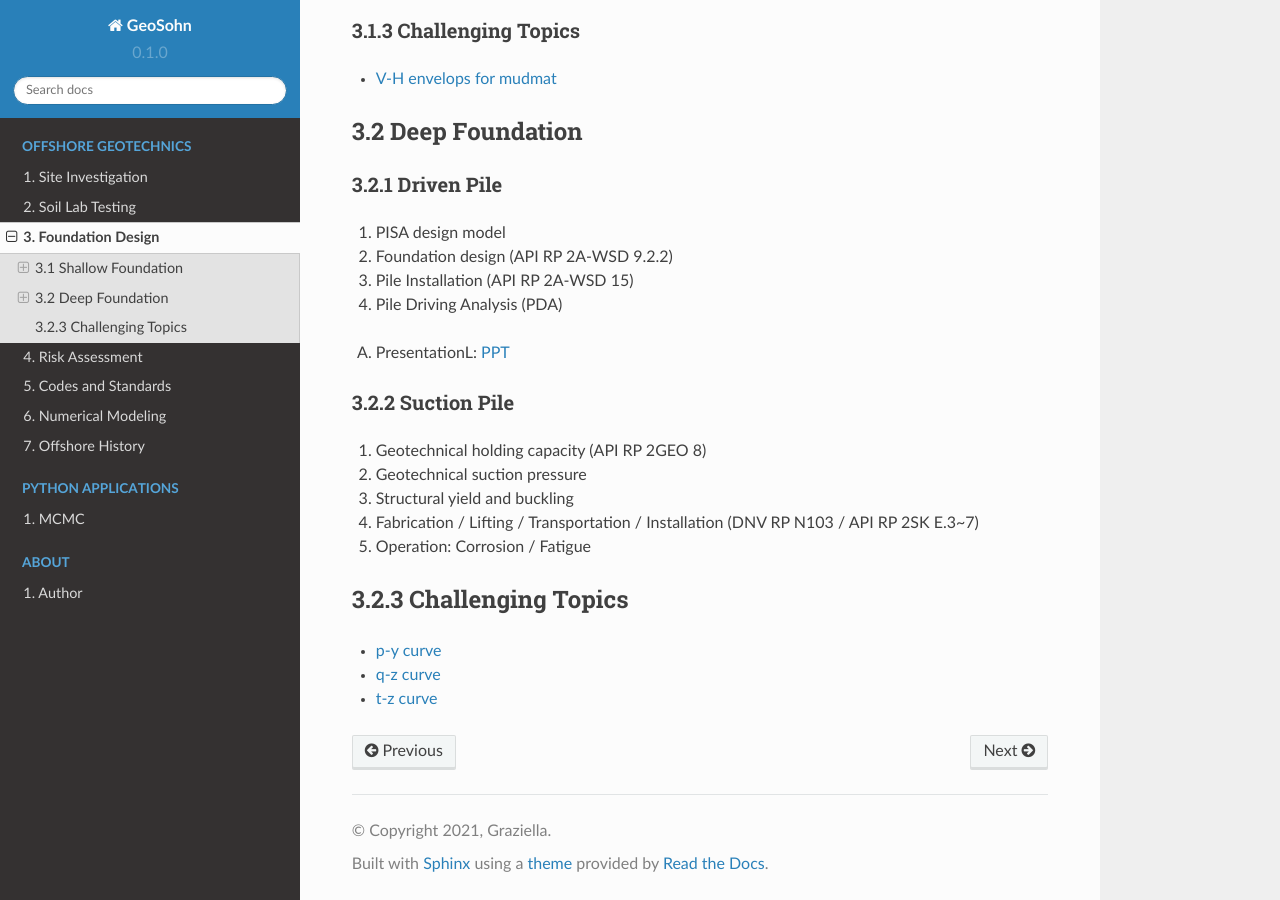
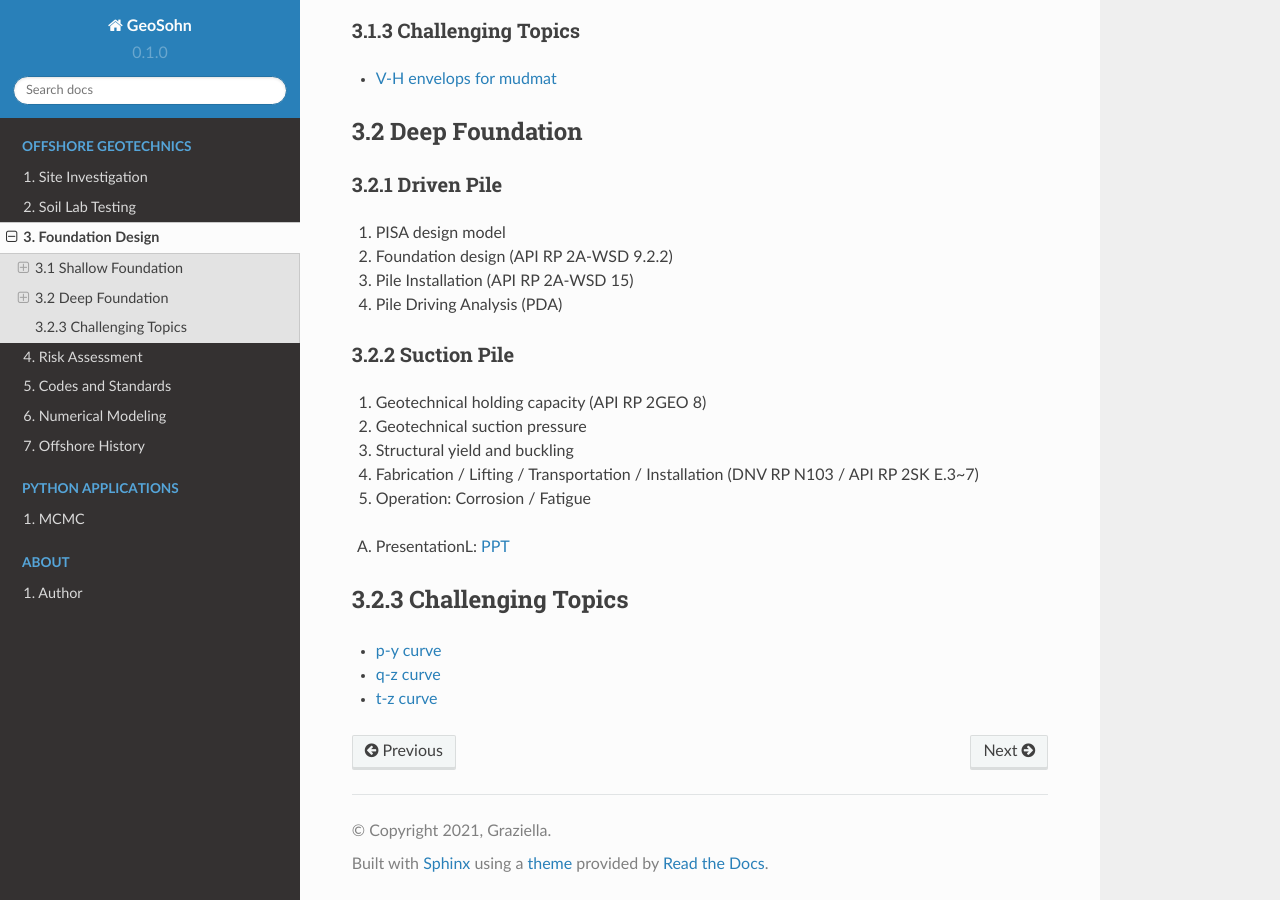
Before and after one commit to jrson11/GeoSohn, a Sphinx documentation site: the page built from docs/source/3-Foundation_Design.rst, in a window 1280 px wide and 900 px high, scrolled down 611 px. Built offline with Sphinx 7.4.7 and the Read the Docs theme 2.0.0, drawn with Linux system fonts in a browser that asks for light colours; pages that are not in the unit, such as notebooks, are missing from menus; part of the change alters nothing that is shown.

```diff
--- a/docs/source/3-Foundation_Design.rst
+++ b/docs/source/3-Foundation_Design.rst
@@ -39,7 +39,7 @@ A. Presentation: `PPT <https://bp365-my.sharepoint.com/:p:/r/personal/jung_sohn_
 3. Pile Installation (API RP 2A-WSD 15)
 4. Pile Driving Analysis (PDA)
 
-A. PresentationL: `PPT <https://bp365-my.sharepoint.com/:p:/r/personal/jung_sohn_bp_com/Documents/bp_Areas/_GeoSohn/3.2-Deep_Foundation(02Jan24).pptx?d=wac9ab0e835254a738bd4197ba84e442e&csf=1&web=1&e=TXGLbl>`_
+
 
 3.2.2 Suction Pile
 ...................
@@ -50,7 +50,7 @@ A. PresentationL: `PPT <https://bp365-my.sharepoint.com/:p:/r/personal/jung_sohn
 4. Fabrication / Lifting / Transportation / Installation (DNV RP N103 / API RP 2SK E.3~7)
 5. Operation: Corrosion / Fatigue
 
-
+A. PresentationL: `PPT <https://bp365-my.sharepoint.com/:p:/r/personal/jung_sohn_bp_com/Documents/bp_Areas/_GeoSohn/3.2-Deep_Foundation(02Jan24).pptx?d=wac9ab0e835254a738bd4197ba84e442e&csf=1&web=1&e=TXGLbl>`_
 
 3.2.3 Challenging Topics
 --------------------------
```
